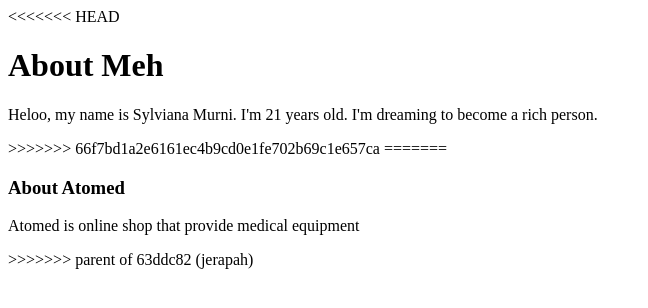
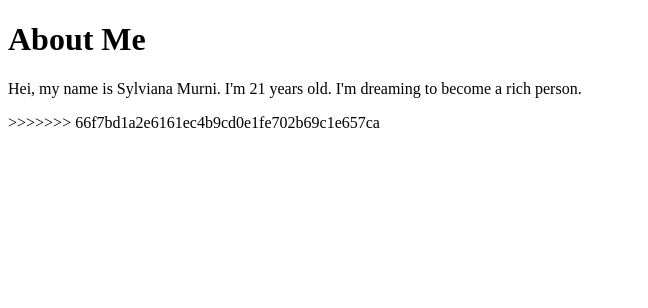
Before and after one commit to sylvianamrn/Project-Akbar, a plain HTML site: page about.html in a window 1280 px wide. Shown: the whole page, without its empty margins (0-648 px from the left). Drawn offline with Linux system fonts and the light colour scheme.

Commit message:
Revert "ubah meh coba git revert/batalin commit"
This reverts commit 3d2f044d8b629ba543e5e19c6078d88e80846b8b.

```diff
--- a/about.html
+++ b/about.html
@@ -1,4 +1,3 @@
-<<<<<<< HEAD
 <!DOCTYPE html>
 <html lang="en">
 <head>
@@ -8,14 +7,8 @@
     <title>This is My Fight Song</title>
 </head>
 <body>
-    <h1>About Meh</h1>
-    <p>Heloo, my name is Sylviana Murni. I'm  21 years old. I'm dreaming to become a rich person.</p>
+    <h1>About Me</h1>
+    <p>Hei, my name is Sylviana Murni. I'm  21 years old. I'm dreaming to become a rich person.</p>
 </body>
 >>>>>>> 66f7bd1a2e6161ec4b9cd0e1fe702b69c1e657ca
-=======
-<html>
-  <h3> About Atomed </h3>
-  <p>Atomed is online shop that provide medical equipment</p>
-
->>>>>>> parent of 63ddc82 (jerapah)
 </html>
```
